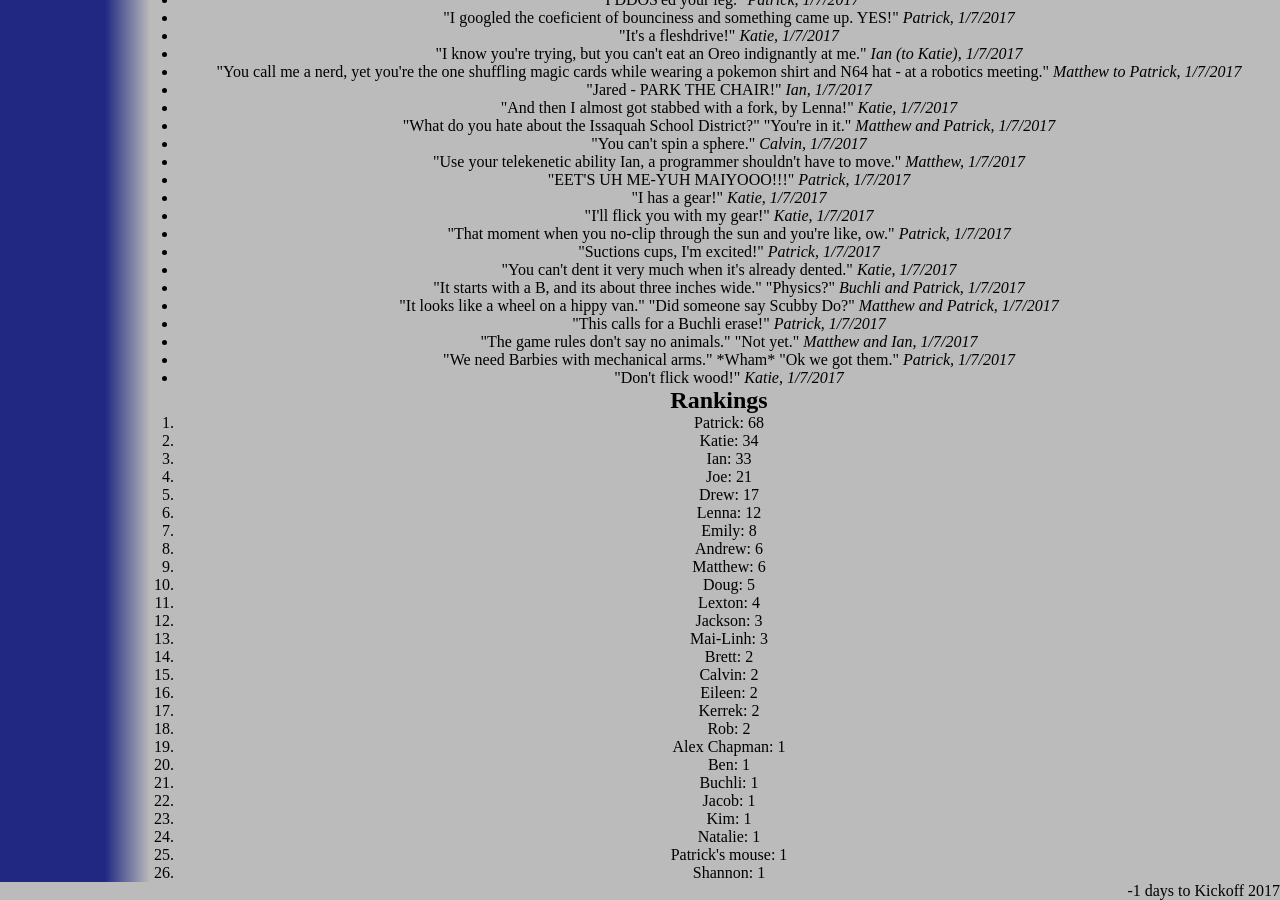
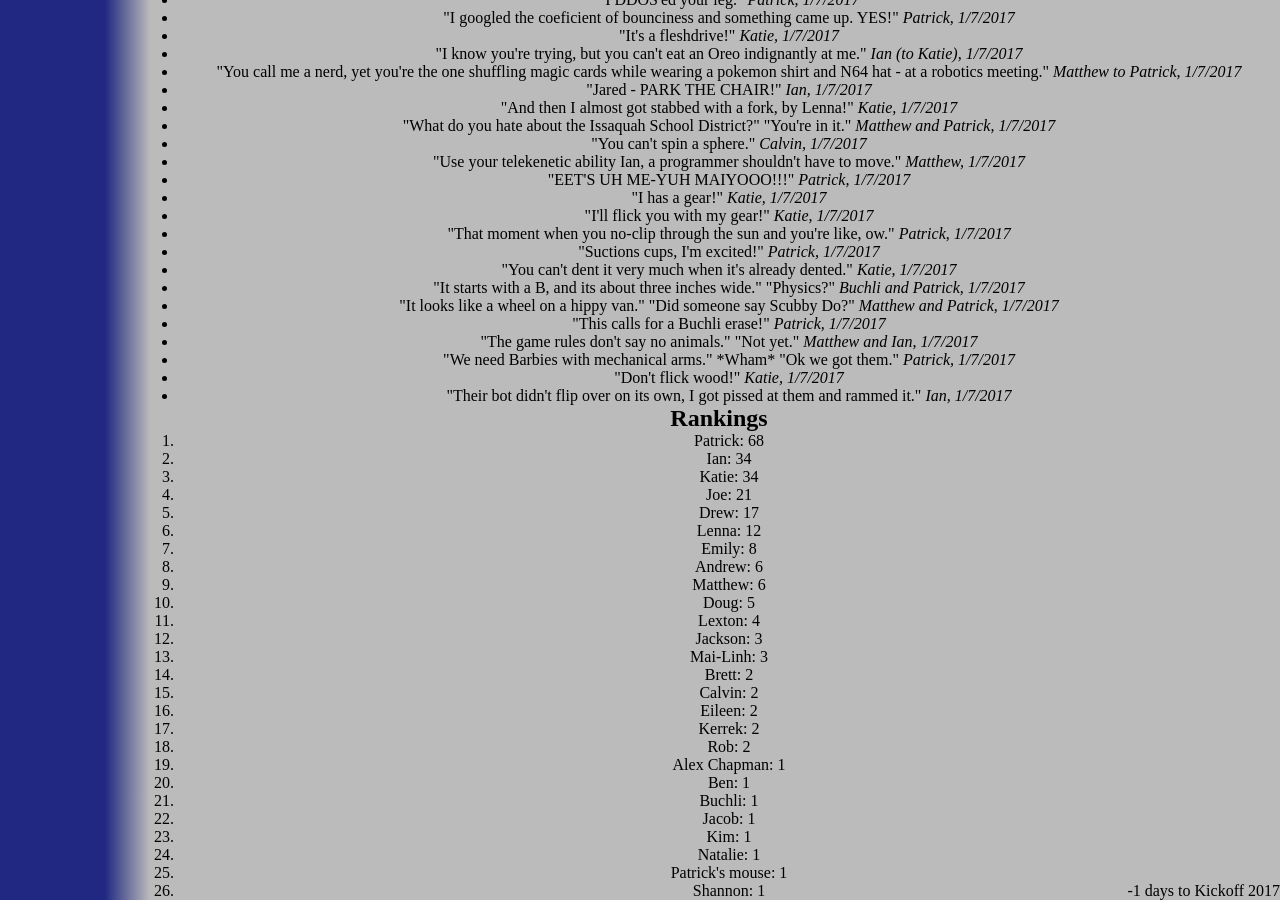
Before and after one commit to katiebugmoon/FRC4131.github.io, a Jekyll site: the page built from media/2017/quotes.html, in a window 1280 px wide and 900 px high, scrolled down 3013 px. Built offline with Jekyll 4.4.1, drawn with Linux system fonts in a browser that asks for light colours; nearby versions of some CDN libraries.

Commit message:
Ian makin a comeback

```diff
--- a/media/2017/quotes.html
+++ b/media/2017/quotes.html
@@ -181,6 +181,7 @@ title: Build Season 2017 Quotes
 	<li>"The game rules don't say no animals." "Not yet." <i>Matthew and Ian, 1/7/2017</i></li>
 	<li>"We need Barbies with mechanical arms." *Wham* "Ok we got them." <i>Patrick, 1/7/2017</i></li>
 	<li>"Don't flick wood!" <i>Katie, 1/7/2017</i></li>
+	<li>"Their bot didn't flip over on its own, I got pissed at them and rammed it." <i>Ian, 1/7/2017</i>
 </ul>
 <h2>Rankings</h2>
 <ol id='rankings'></ol>
```
